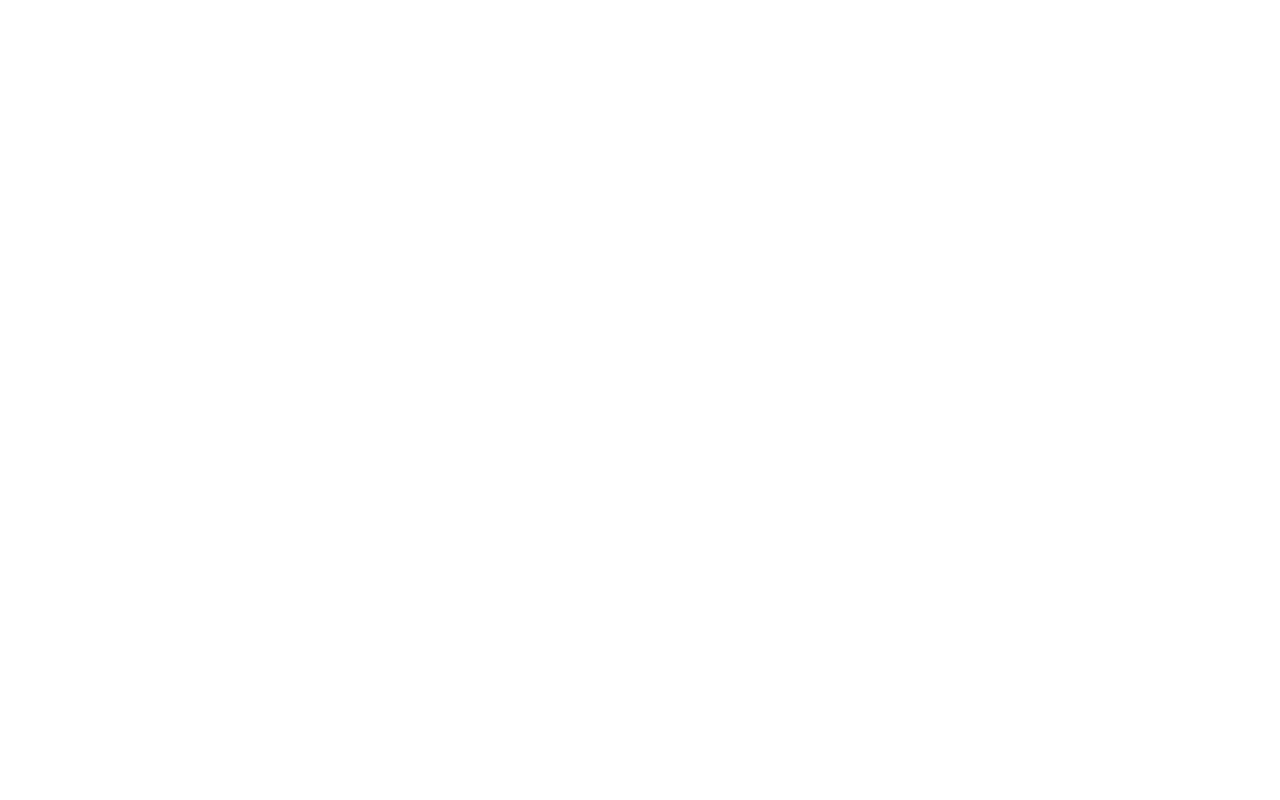
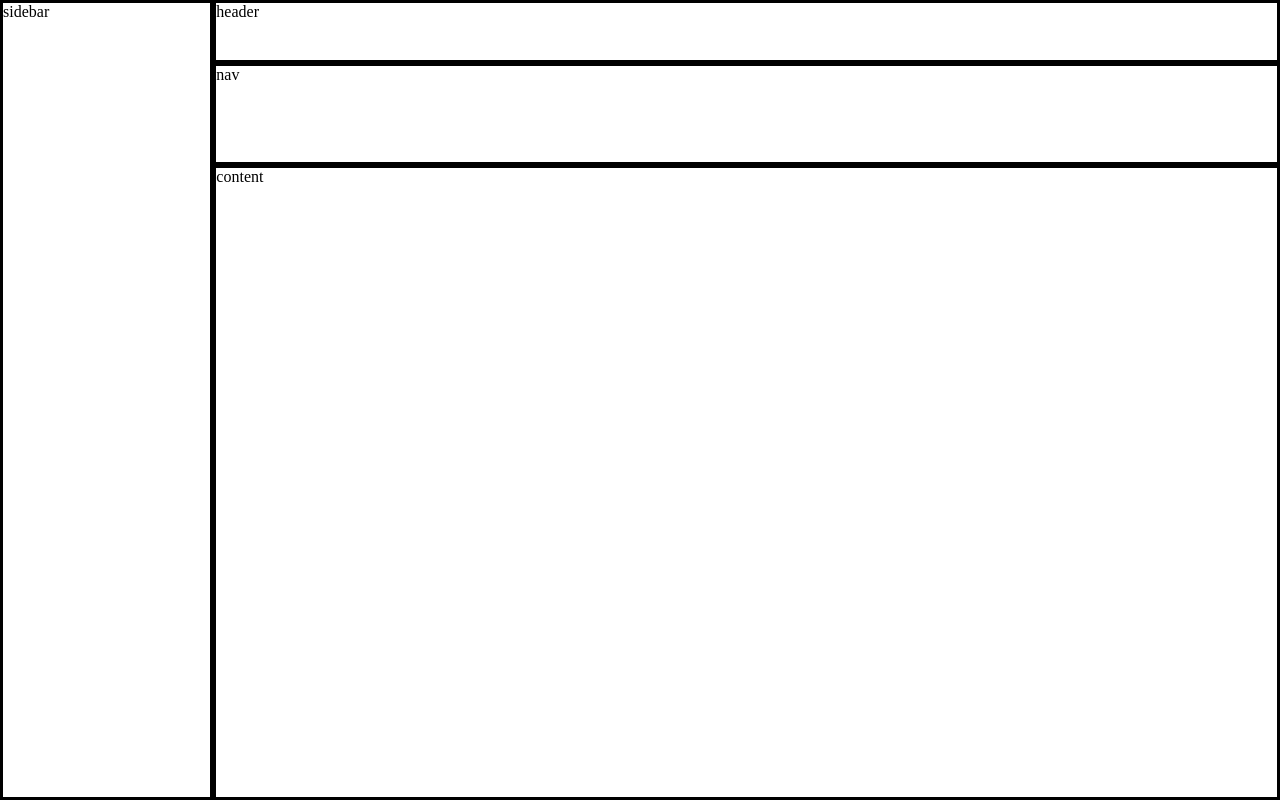
Before and after one commit to c-mccormick007/admin-dashboard, a plain HTML site: page index.html in a window 1280 px wide. Drawn offline with Linux system fonts and the light colour scheme.

Commit message:
add the layout of the website in grid

```diff
--- a/index.html
+++ b/index.html
@@ -8,6 +8,11 @@
     <link rel="stylesheet" href="styles.css">
 </head>
 <body>
-
+    <div class="container">
+        <div class="sidebar">sidebar</div>
+        <div class="header">header</div>
+        <div class="nav">nav</div>
+        <div class="content">content</div>
+    </div>
 </body>
 </html>
--- a/styles.css
+++ b/styles.css
@@ -0,0 +1,31 @@
+body {
+    padding: 0;
+    margin: 0;
+}
+
+.container {
+    display: grid;
+    width: 100vw;
+    height: 100vh;
+    max-width: 100%;
+    max-height: 100%;
+    grid-template-columns: 1fr 5fr;
+    grid-template-rows: .5fr .8fr 5fr;
+}
+
+.sidebar {
+    border: 3px solid;
+    grid-row: 1 / 4;
+}
+
+.header {
+    border: 3px solid;
+}
+
+.nav {
+    border: 3px solid;
+}
+
+.content {
+    border: 3px solid;
+}
```
